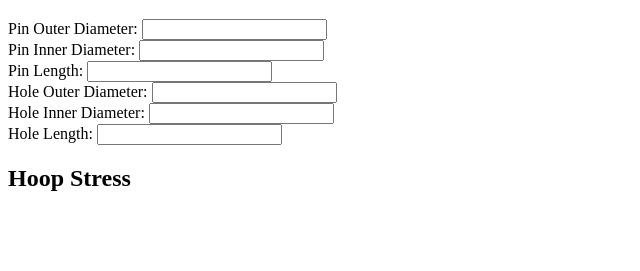
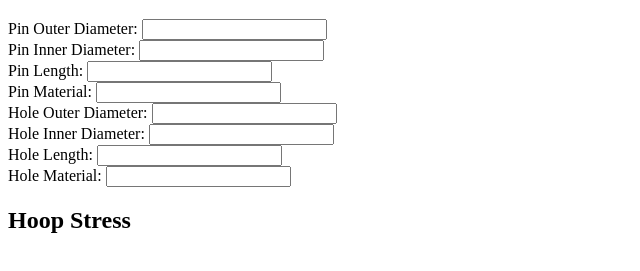
Before and after one commit to Michael-LangCodes/EngCalc, a plain HTML site: page PressFit/index.html in a window 1280 px wide. Shown: the part 61-332 px from the top of the page, without its empty margins (0-640 px from the left). Drawn offline with Linux system fonts and the light colour scheme.

Commit message:
Updated Inputs

```diff
--- a/PressFit/index.html
+++ b/PressFit/index.html
@@ -17,14 +17,20 @@
         <label for="pinLength">Pin Length:</label>
         <input type="text" id="pinLength" name="pinOD">
         <br>
+        <label for="pinMaterial">Pin Material:</label>
+        <input type="text" id="pinMaterial" name="pinMaterial">
+        <br>
         <label for="holeOD">Hole Outer Diameter:</label>
-        <input type="text" id="pinOD" name="pinOD">
+        <input type="text" id="holeOD" name="holeOD">
         <br>
         <label for="holeID">Hole Inner Diameter:</label>
-        <input type="text" id="pinID" name="pinID">
+        <input type="text" id="holeID" name="holeID">
         <br>
         <label for="holeLength">Hole Length:</label>
-        <input type="text" id="pinLength" name="pinOD">
+        <input type="text" id="holeLength" name="holeLength">
+        <br>
+        <label for="holeMaterial">Hole Material:</label>
+        <input type="text" id="pinMaterial" name="pinMaterial">
     </form>
 
     <h2>Hoop Stress</h2>
```
